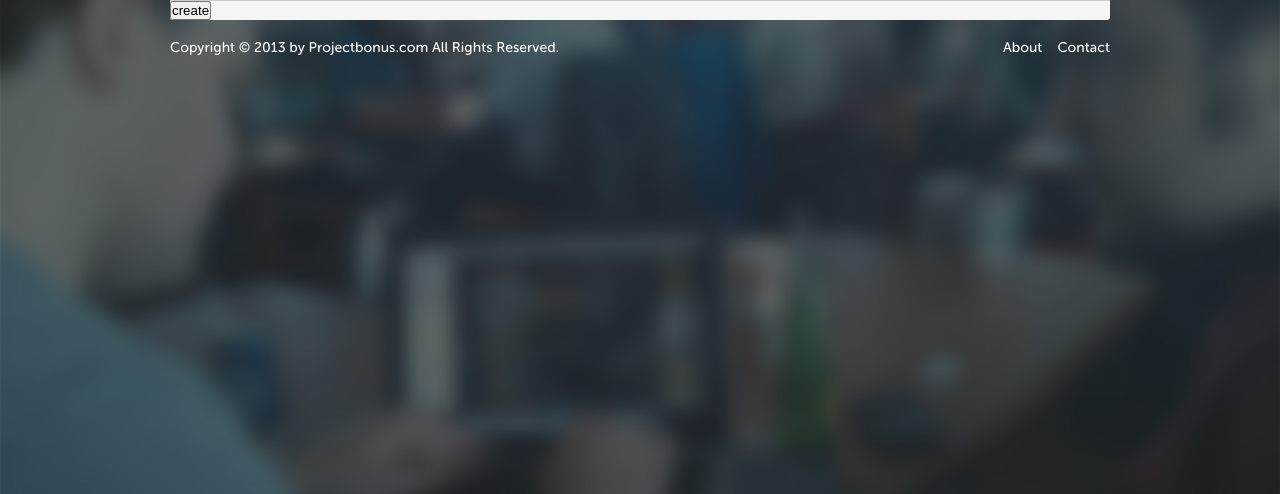
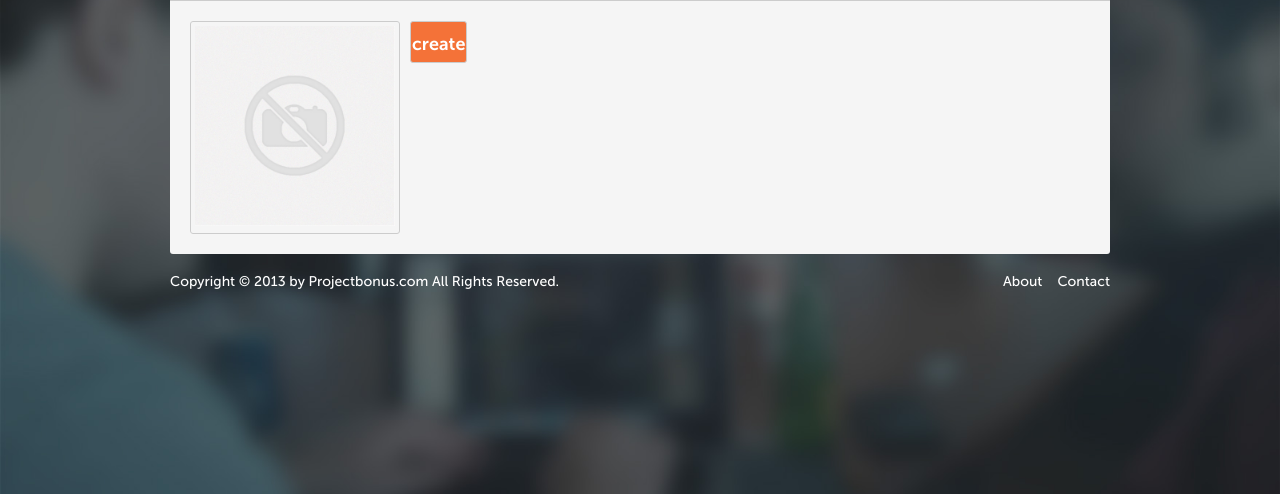
Before and after one commit to luterien/heroject, a Django app: template templates/update_profile.html in a window 1280 px wide. Shown: the part 100-594 px from the top of the page. Run offline with Django 3.2, Linux system fonts and the light colour scheme; the template is opened without the code that fills it: values that come from a table or form of the project are taken from there, others are empty; parts of the project's set-up code (start-up, migrations or seed data) failed here and were passed over.

Commit message:
toplanti sonrasi

```diff
--- a/static/css/style.css
+++ b/static/css/style.css
@@ -1,10 +1,7 @@
 /*
-
 	Project Bonus CSS
 	Author : Erhan Basa
 	Create Date : 22 April 2013
-	Last Update : 27 April 2013 (Erhan Basa)
-
 */
 
 /*		Resets		*/
@@ -178,6 +175,13 @@ body 		{font-family: 'font500',sans-serif; color: #333; font-size: 14px; backgro
 .profile-cnt .profile-img 	{padding: 4px; border: 1px solid #ccc; border-radius: 3px; width: 200px; float: left; margin-right: 10px;}
 .profile-cnt .profile-img img 	{max-width: 100%; height: auto;}
 
+.update.profile-cnt form	{float: left;}
+.update.profile-cnt form p 			{margin-bottom: 20px;}
+.update.profile-cnt form p label	{display: block; margin-bottom: 5px;}
+.update.profile-cnt form p input 	{width: 200px; height: 30px; text-indent: 10px; font-size: 14px;}
+.update.profile-cnt form p input[type="file"] 	{text-indent: 0;}
+
+
 .profile-cnt .profile-infos 	{width: 670px; float: left;}
 .profile-cnt .profile-infos h2 	{font-size: 24px; margin-bottom: 10px; border-bottom: 1px solid #ccc; padding-bottom: 5px;}
 
--- a/static/js/custom.js
+++ b/static/js/custom.js
@@ -47,6 +47,7 @@ $(document).ready(function(){
 		})
 	};
 
+
 	$('select').addClass('select2');
 	$('.select2').select2();
 });
--- a/templates/update_profile.html
+++ b/templates/update_profile.html
@@ -1,10 +1,14 @@
 {% extends "base.html" %}
 
 {% block Content %}
+<div class="update profile-cnt">
+	<div class="profile-img">
+		<img src="{{ STATIC_URL }}img/no-img.jpg">
+	</div>
 
-<form action="" method="POST">{% csrf_token %}
-{{ form.as_p }}
-<input type="submit" value="create" />
-</form>
-
+	<form action="" method="POST">{% csrf_token %}
+	{{ form.as_p }}
+	<input type="submit" class="btn" value="create" />
+	</form>
+</div>
 {% endblock %}
```
Also changed, not shown: templates/new_project.html (+20 -1 lines), templates/profiles/update_password.html (+6 -6 lines).
